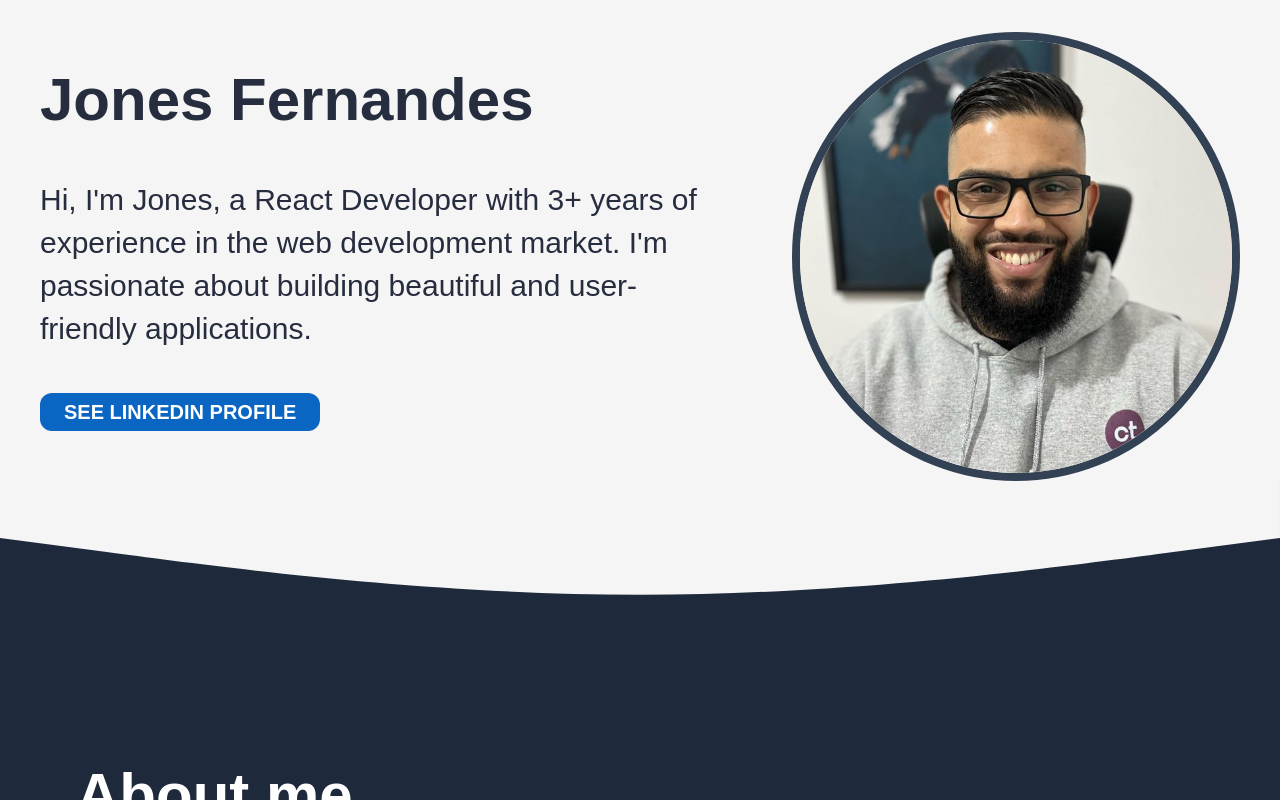
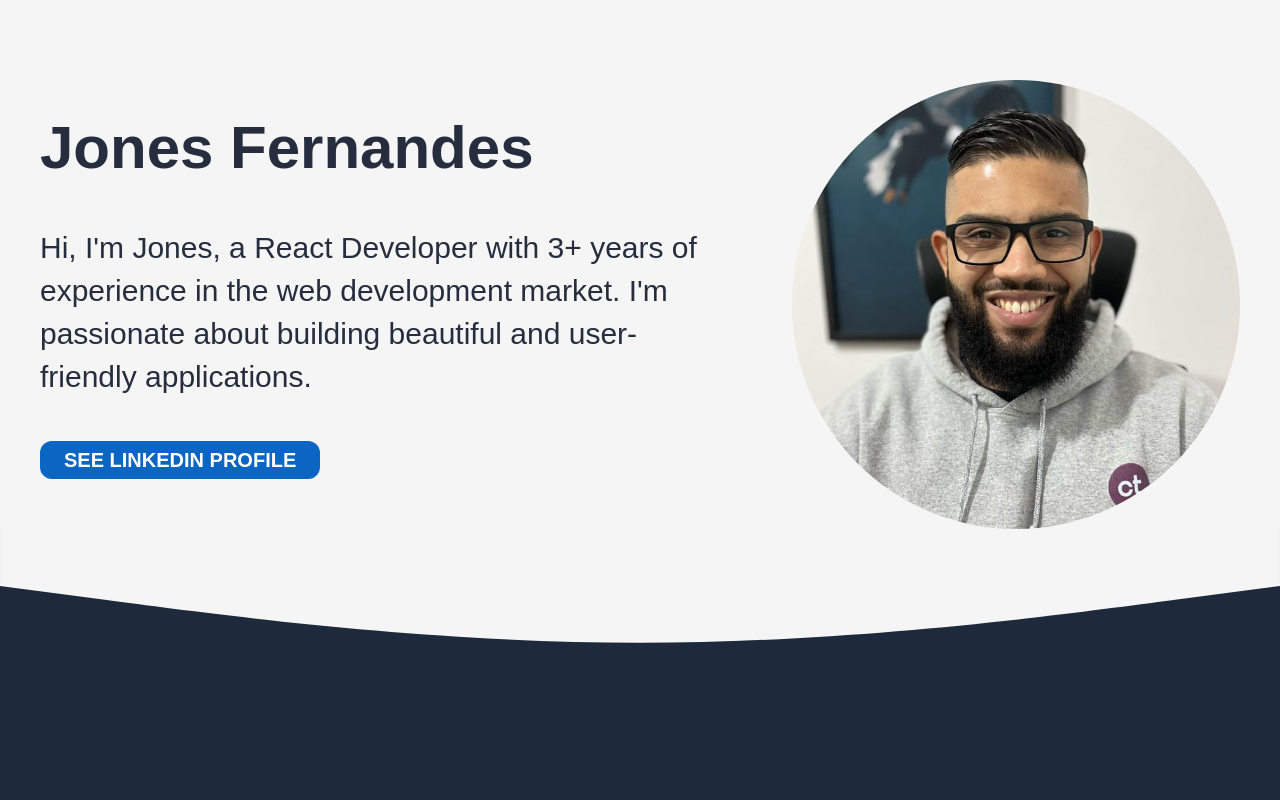
Before and after one commit to KeysiJones/portfolio-jones, a Next.js app: page / in a window 1280 px wide. Built offline with nearby package versions, Linux system fonts and the light colour scheme.

Commit message:
Improves readability on website

```diff
--- a/src/pages/index.js
+++ b/src/pages/index.js
@@ -10,14 +10,14 @@ export default function Home() {
     <div className={'text-black transition-all flex' + inter.className}>
       <div
         id='hero-section'
-        className='flex flex-col px-8 xl:px-0 justify-center text-[#262d3e] bg-[whitesmoke] lg:flex relative overflow-hidden'
+        className='flex flex-col px-8 sm:pt-12 xl:px-0 justify-center text-[#262d3e] bg-[whitesmoke] lg:flex relative overflow-hidden'
       >
         <div className='flex flex-col lg:flex-row'>
           <div className='max-w-4xl pt-12 m-auto'>
             <h2 className='text-5xl font-black text-center sm:text-left fadeIn sm:text-6xl'>
               Jones Fernandes
             </h2>
-            <div className='my-12 max-w-xl sm:max-w-2xl text-2xl sm:text-3xl bg-[#262d3e] sm:bg-inherit rounded-md text-white sm:text-[#262d3e] text-center'>
+            <div className='my-12 max-w-xl sm:max-w-2xl text-2xl sm:text-3xl bg-[#262d3e] sm:bg-inherit rounded-md text-white sm:text-[#262d3e] text-center font-light'>
               <p className='pt-2 text-gray-400 sm:[display:none;]'>README.md</p>
               <p className='sm:[display:none] p-6 text-left xl:p-0 [line-height:43px;]'>
                 Hi, I&apos;m Jones, a React Developer with 3+ years of
@@ -44,7 +44,7 @@ export default function Home() {
               src='/jones-profile.jpg'
               width={600}
               height={600}
-              className='border-8 rounded-full sm:mt-8 border-slate-700'
+              className='rounded-full sm:mt-8'
             />
           </div>
           <div className='my-12 sm:[display:none;] text-center relative'>
```
